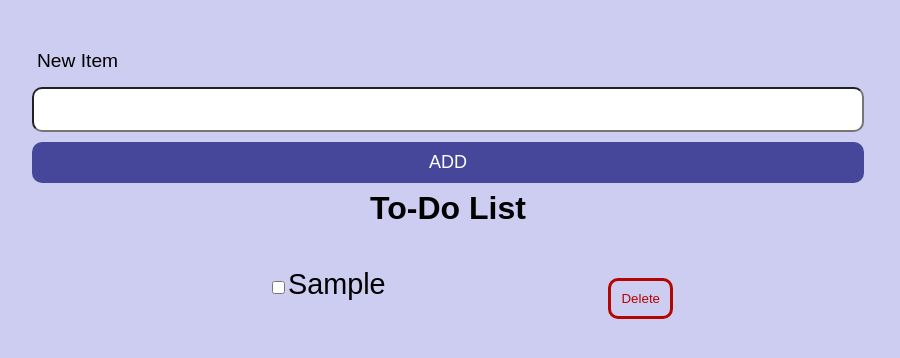
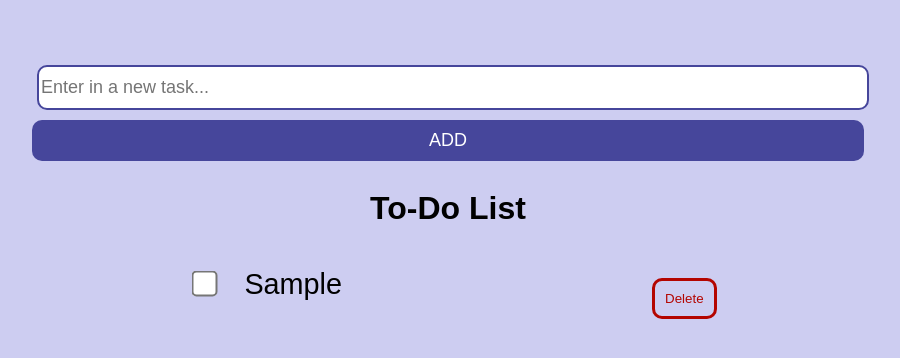
Before and after one commit to lancefinke/to-do-list, a React (Create React App) app: page / in a window 1280 px wide. Both pictures are taken after typing "Sample" into the empty fields and a click on the button "ADD". Shown: the top 358 px of the page, without its empty margins (192-1092 px from the left). Built offline with nearby package versions, Linux system fonts and the light colour scheme.

Commit message:
fix: check boxes are in line and scroll is auto

```diff
--- a/src/form.js
+++ b/src/form.js
@@ -21,12 +21,14 @@ export function NewTodoForm({ onSubmit }){
     return(
         <form onSubmit={handleSubmit} className="new-item-form">
       <div className="form-row">
-          <label htmlFor="item">New Item</label>
+          <label htmlFor="item">
           <input
           value={newItem}
           onChange={e => setNewItem(e.target.value)}
           type="text"
-          id="item" />
+          id="item"
+          placeholder="Enter in a new task..."/>
+          </label>
       </div>
       <button className="btn add-btn">ADD</button>
     </form>
--- a/src/item.js
+++ b/src/item.js
@@ -2,7 +2,7 @@ export function TodoItem({ completed, id, title, deleteTodo, toggleTodo}){
     return (
          <li>
             <label>
-            <input type="checkbox" checked={completed}
+            <input type="checkbox" className="toggles" checked={completed}
             onChange={e => toggleTodo(id, e.target.checked)}/>
             {title}
             </label>
--- a/src/styles.css
+++ b/src/styles.css
@@ -1,6 +1,7 @@
 :root{
     --background: #cdcdf1;
     --delete: #b40500;
+    --secondary: #46469b;
 }
 
 * {
@@ -19,10 +20,12 @@ form{
 #item{
     width: 100%;
     border-radius: 10px;
+    border: 2px solid var(--secondary);
     height: 45px;
     font-size: large;
     margin-top: 15px;
     background-color: white;
+    accent-color: var(--secondary);
 }
 
 .btn{
@@ -33,16 +36,16 @@ form{
 }
 
 .list-box{
-    overflow:scroll;
+    overflow-y:auto;
     max-height: 70vh;
     margin: 10px auto;
-    width: 70%;
+    width: 85%;
     min-width:900px;
 }
 
 .add-btn{
     width: 100%;
-    background-color: #46469b;
+    background-color: var(--secondary);
     color:white;
     font-size: large;
     border: none;
@@ -55,6 +58,8 @@ form{
 label{
     font-size:larger;
     margin: 0px 5px;
+
+
 }
 
 .header{
@@ -76,6 +81,13 @@ li{
    padding-top:20px;
 }
 
+.toggles{
+    scale: 2;
+    position: relative;
+    right: 30px;
+    bottom: 4px;
+    accent-color: var(--secondary);
+}
 
 .btn-delete{
     color: var(--delete);
```
